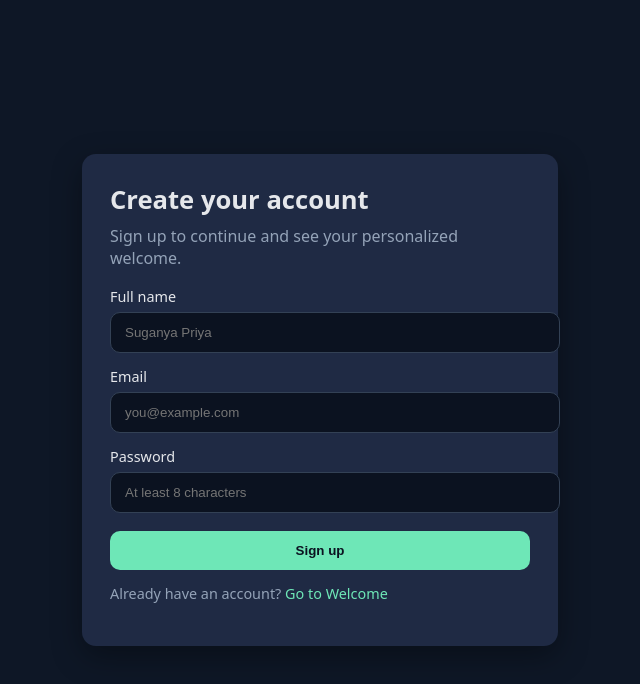
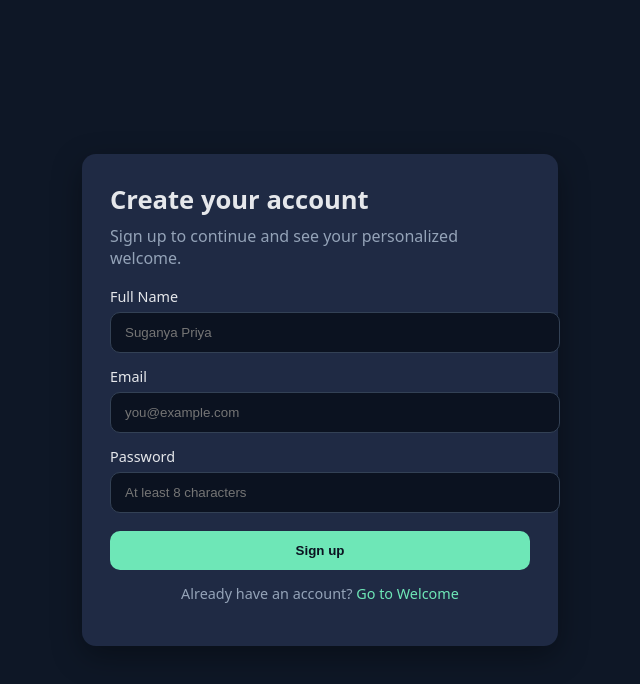
Before and after one commit to durgadevi866/HTML-mini-project-2-durgadevi-E25DA018, a plain HTML site: page index.html in a window 1280 px wide. Shown: the whole page, without its empty margins (320-960 px from the left). Drawn offline with Linux system fonts and the light colour scheme.

Commit message:
Update index.html

```diff
--- a/index.html
+++ b/index.html
@@ -13,12 +13,10 @@
     label { display:block; font-size:0.9rem; margin:14px 0 6px; }
     input { width:100%; padding:12px 14px; border-radius:10px; border:1px solid #334155; background:#0b1220; color:var(--text); outline:none; }
     input:focus { border-color:var(--accent); box-shadow:0 0 0 3px rgba(110,231,183,0.2); }
-    .row { display:flex; gap:12px; }
-    .row > div { flex:1; }
     button { margin-top:18px; width:100%; padding:12px; border:0; border-radius:10px; background:var(--accent); color:#0b1220; font-weight:700; cursor:pointer; }
-    .foot { margin-top:14px; font-size:0.9rem; color:var(--muted); }
+    .foot { margin-top:14px; font-size:0.9rem; color:var(--muted); text-align:center; }
+    a { color:var(--accent); text-decoration:none; }
     .error { margin-top:10px; color:#fca5a5; font-size:0.9rem; display:none; }
-    a { color:var(--accent); text-decoration:none; }
   </style>
 </head>
 <body>
@@ -27,7 +25,7 @@
     <p class="sub">Sign up to continue and see your personalized welcome.</p>
 
     <form id="signupForm" novalidate>
-      <label for="name">Full name</label>
+      <label for="name">Full Name</label>
       <input id="name" name="name" type="text" placeholder="Suganya Priya" required />
 
       <label for="email">Email</label>
@@ -40,6 +38,7 @@
       <div id="error" class="error">Please fill out all fields correctly.</div>
     </form>
 
+    <!-- Updated Link to Welcome Page -->
     <p class="foot">Already have an account? <a href="welcome.html">Go to Welcome</a></p>
   </main>
 
@@ -65,11 +64,12 @@
         return;
       }
 
+      // Save user data locally
       localStorage.setItem('userName', name);
       localStorage.setItem('userEmail', email);
-      // Never store plaintext passwords in production; this is a demo only.
       localStorage.setItem('isLoggedIn', 'true');
 
+      // Redirect to welcome page
       window.location.href = 'welcome.html';
     });
   </script>
```
